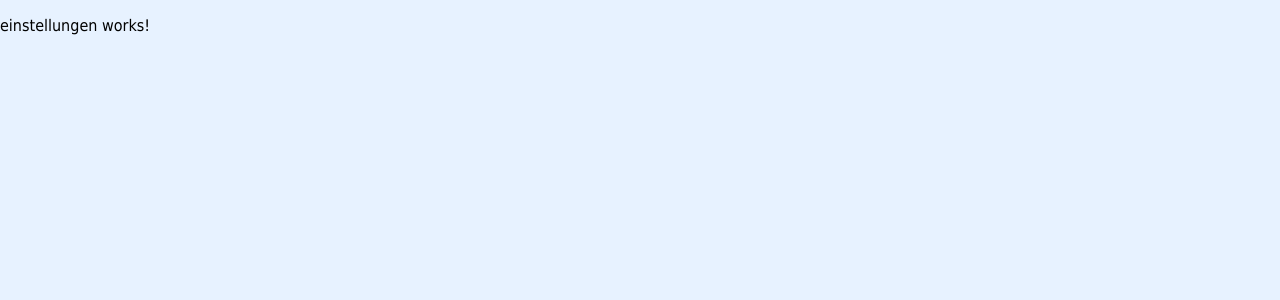
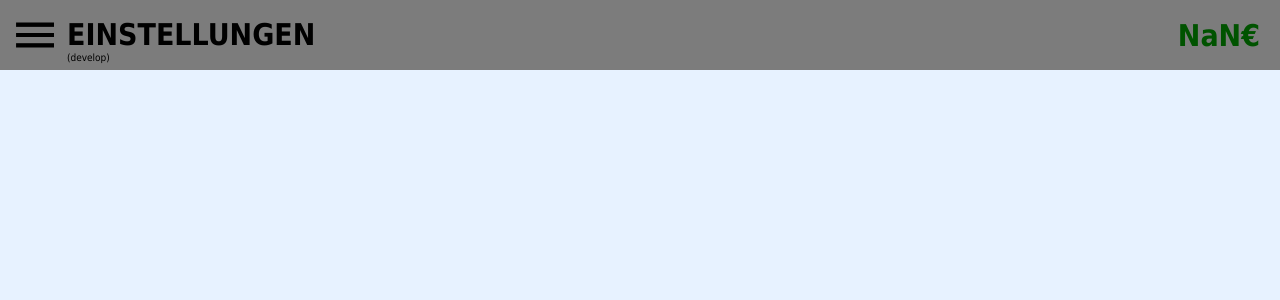
Before and after one commit to snipsllll/MoneyManagerPwa, an Angular app: page /einstellungen in a window 1280 px wide. Shown: the top 300 px of the page. Built offline with nearby package versions, Linux system fonts and the light colour scheme.

Commit message:
einstellungen basic structure (ui)

```diff
--- a/src/app/Sites/Einstellungen/einstellungen/einstellungen.component.html
+++ b/src/app/Sites/Einstellungen/einstellungen/einstellungen.component.html
@@ -1 +1 @@
-<p>einstellungen works!</p>
+<app-top-bar></app-top-bar>
--- a/src/app/Sites/Einstellungen/einstellungen/einstellungen.component.ts
+++ b/src/app/Sites/Einstellungen/einstellungen/einstellungen.component.ts
@@ -1,10 +1,20 @@
-import { Component } from '@angular/core';
+import {Component, OnInit} from '@angular/core';
+import {TopbarService} from "../../../Services/TopBarService/topbar.service";
 
 @Component({
   selector: 'app-einstellungen',
   templateUrl: './einstellungen.component.html',
   styleUrl: './einstellungen.component.css'
 })
-export class EinstellungenComponent {
+export class EinstellungenComponent implements OnInit{
+
+  constructor(private topbarService: TopbarService) {
+  }
+
+  ngOnInit() {
+    this.topbarService.title.set('EINSTELLUNGEN');
+    this.topbarService.dropDownSlidIn.set(false);
+    this.topbarService.isDropDownDisabled = true;
+  }
 
 }
```
